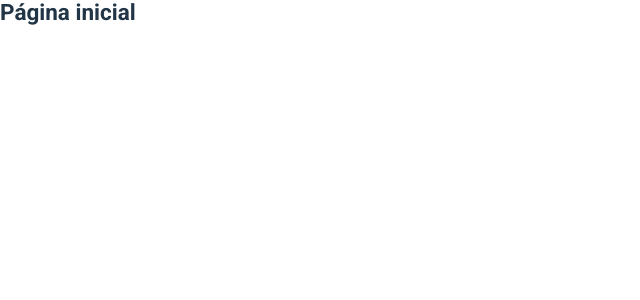
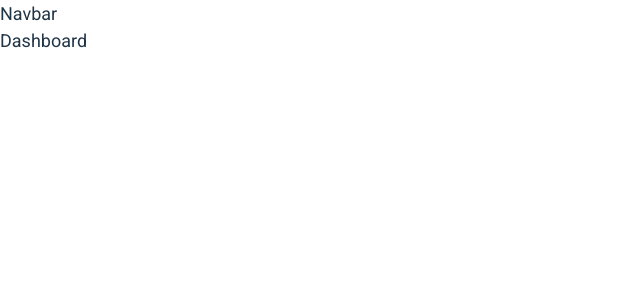
Before and after one commit to laecio22/adotaPets, a React (Vite) app in the folder adota-pets/: page / in a window 1280 px wide. Shown: the top 300 px of the page, without its empty margins (0-640 px from the left). Built offline with nearby package versions, Linux system fonts and the light colour scheme.

Commit message:
feat:inicio implementação das  rotas  e  navbar  da  aplicação

```diff
--- a/adota-pets/package.json
+++ b/adota-pets/package.json
@@ -13,6 +13,7 @@
     "@tailwindcss/vite": "^4.1.4",
     "react": "^19.0.0",
     "react-dom": "^19.0.0",
+    "react-router": "^7.5.2",
     "tailwindcss": "^4.1.4"
   },
   "devDependencies": {
--- a/adota-pets/src/App.tsx
+++ b/adota-pets/src/App.tsx
@@ -1,12 +1,21 @@
+import { BrowserRouter, Routes, Route } from "react-router";
+import Navbar from "./components/Navbar/Navbar";
+import Loading from "./helpers/Loading";
+import { lazy, Suspense } from "react";
+import NotFound from "./components/NotFound/NotFound";
+
+const Dashboard = lazy(()=>import('./components/Dashboard/Dashboard') )
 
 function App() {
-
   return (
-    <div>
-      <h1 className="font-bold text-4xl">Página  inicial</h1>
-
-    </div>
-  )
+    <BrowserRouter>
+      <Navbar />
+      <Routes>
+         <Route path="/" element={<Suspense fallback={<Loading/>}><Dashboard/></Suspense>}></Route>
+         <Route path="*" element={<NotFound/>}></Route>
+      </Routes>
+    </BrowserRouter>
+  );
 }
 
-export default App
+export default App;
--- /dev/null
+++ b/adota-pets/src/components/Dashboard/Dashboard.tsx
@@ -0,0 +1,8 @@
+
+const Dashboard = () => {
+  return (
+    <div>Dashboard</div>
+  )
+}
+
+export default Dashboard
--- /dev/null
+++ b/adota-pets/src/components/Navbar/Navbar.tsx
@@ -0,0 +1,8 @@
+
+const Navbar = () => {
+  return (
+    <div>Navbar</div>
+  )
+}
+
+export default Navbar
--- /dev/null
+++ b/adota-pets/src/components/NotFound/NotFound.tsx
@@ -0,0 +1,11 @@
+
+const NotFound = () => {
+  return (
+    <div>
+      <h1>Error 404</h1>
+      <p>Página  não  encontrada</p>
+    </div>
+  )
+}
+
+export default NotFound
--- /dev/null
+++ b/adota-pets/src/helpers/Loading.tsx
@@ -0,0 +1,9 @@
+
+
+const Loading = () => {
+  return (
+    <div>Carregando</div>
+  )
+}
+
+export default Loading
```
Also changed, not shown: 1 other file (tests, documents, lock files or other folders).
